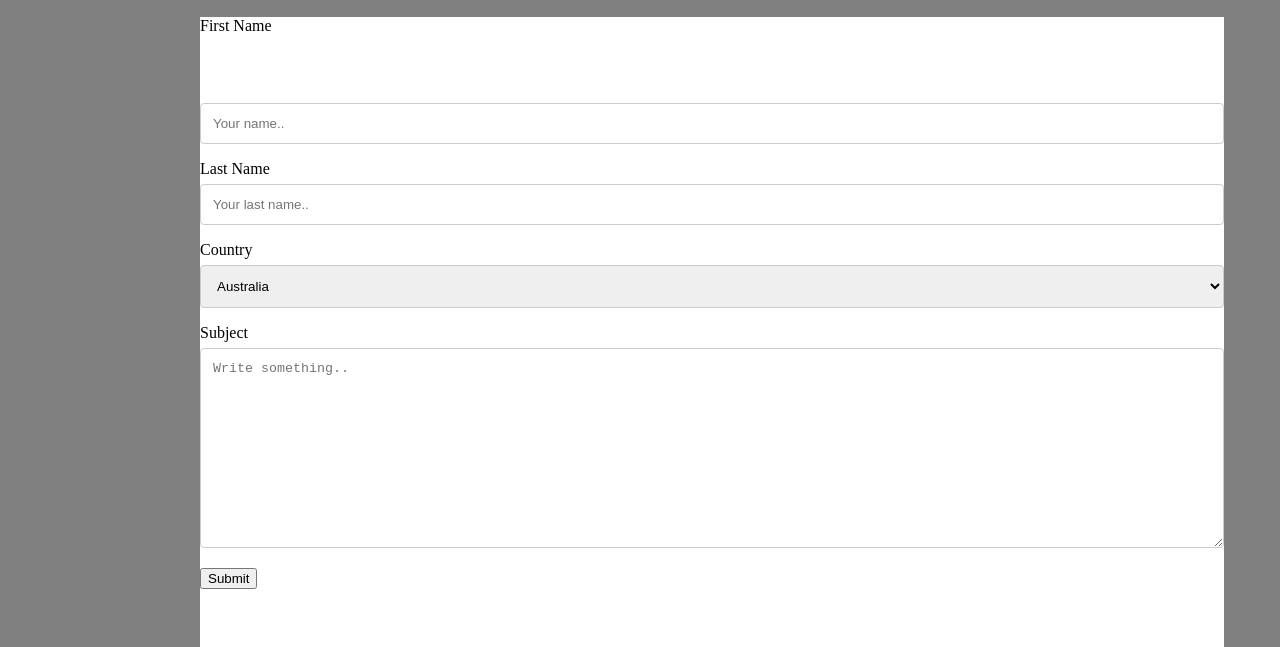
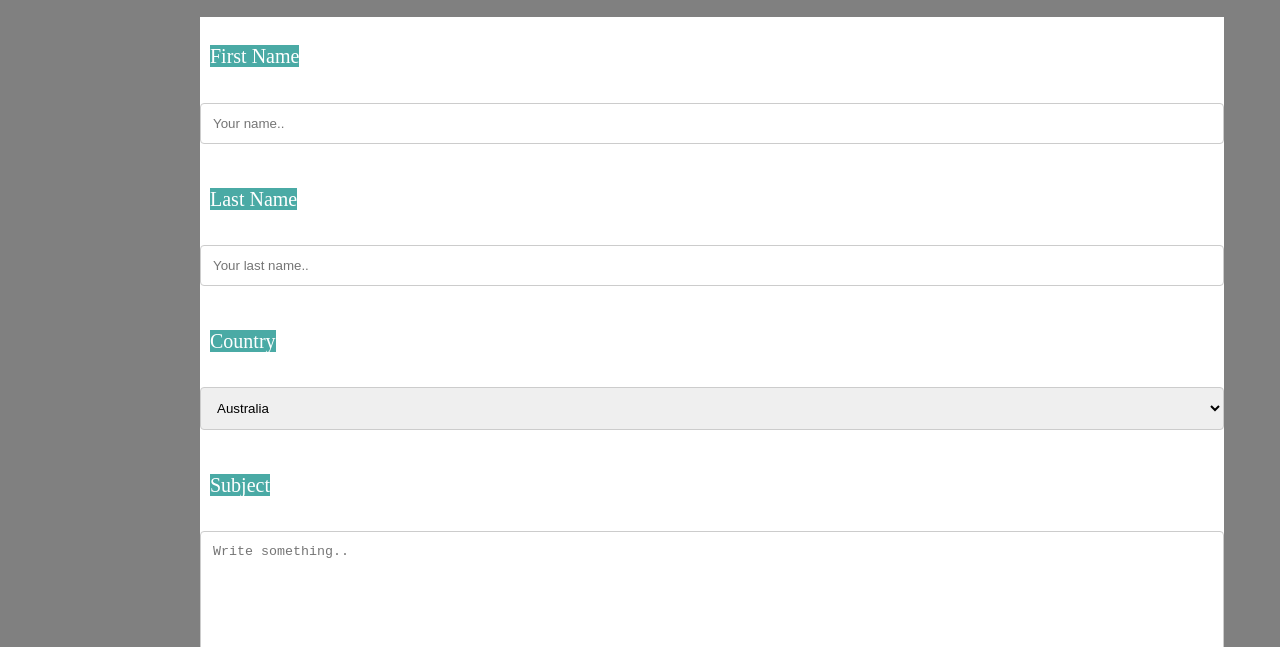
Before and after one commit to rdoty1/basic-portfolio, a plain HTML site: page contact.html in a window 1280 px wide. Shown: the part 153-800 px from the top of the page. Drawn offline with Linux system fonts and the light colour scheme.

Commit message:
contact page edits

```diff
--- a/assets/css/style.css
+++ b/assets/css/style.css
@@ -260,3 +260,11 @@ textarea {
     /* Bottom margin */
     resize: vertical/* Allow the user to vertically resize the textarea (not horizontally) */
 }
+
+label {
+    background: #4aaaa5;
+    font-size: 20px;
+    margin-left: 10px;
+    line-height: 79px;
+    color: white;
+}
```
